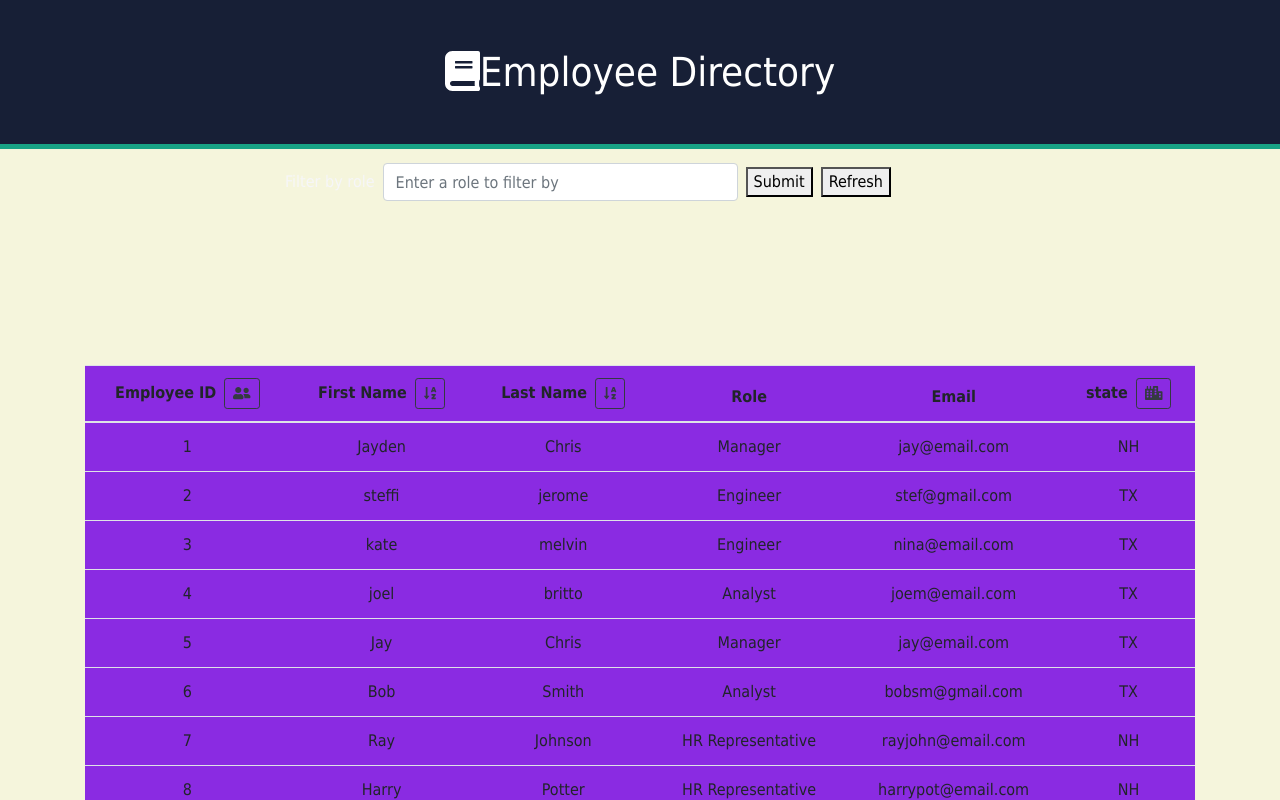
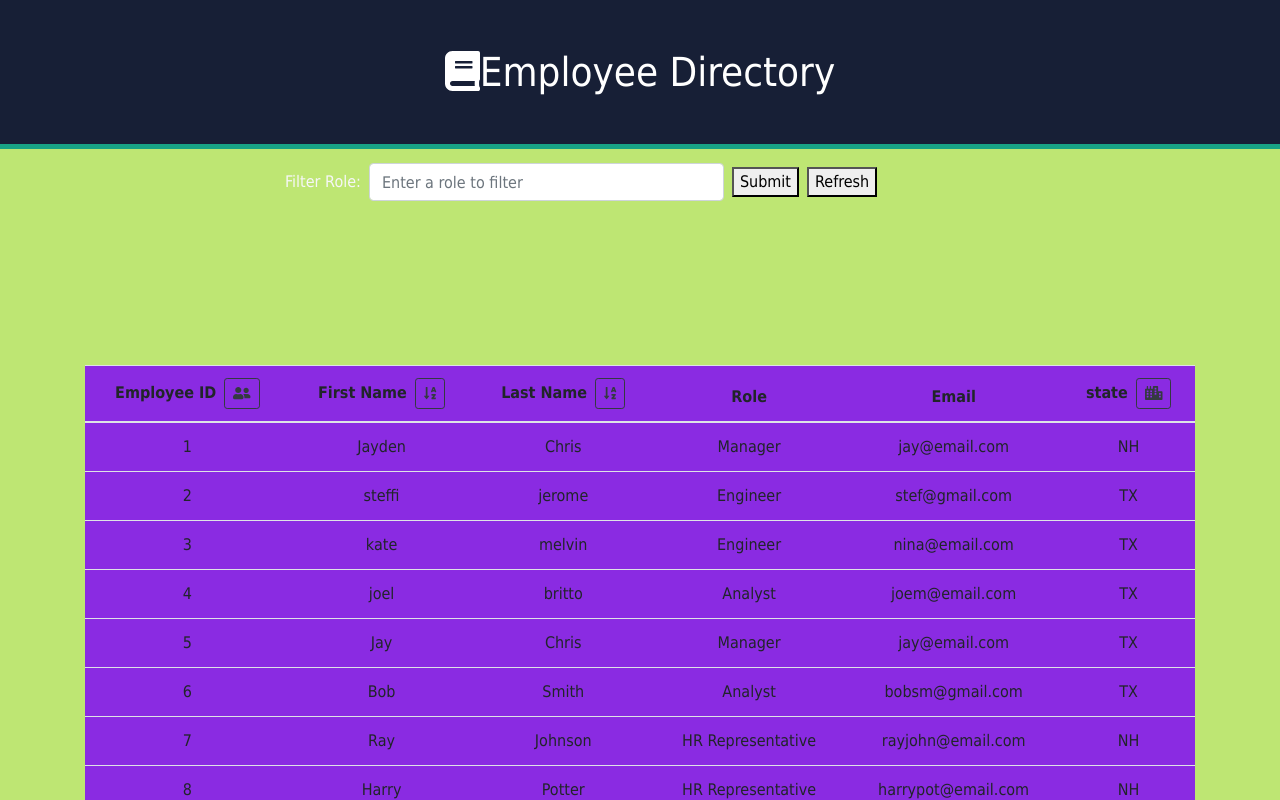
Before and after one commit to steffijerome0809/Employee-Directory, a React (Create React App) app: page / in a window 1280 px wide. Shown: the top 800 px of the page. Built offline with nearby package versions, Linux system fonts and the light colour scheme.

Commit message:
added styling changes

```diff
--- a/src/App.css
+++ b/src/App.css
@@ -2,7 +2,7 @@
 
 .App {
   text-align: center;
-  background-color:beige;
+  background-color:rgba(148, 214, 24, 0.603);
   color: #f6f6f8;
   min-height: 1000px;
   margin: 0;
--- a/src/components/Main.js
+++ b/src/components/Main.js
@@ -24,8 +24,7 @@ export default class AppContainer extends React.Component {
     const filteredusers = Data.filter(
       (employee) => employee.role === this.state.filter
     );
-    // if there are users that match the filter, set the state.users to the new users
-    // if no users, noUsers is set to true, which is used for conditional rendering
+
     if (filteredusers.length !== 0) {
       this.setState({
         users: filteredusers,
--- a/src/components/SearchForm.js
+++ b/src/components/SearchForm.js
@@ -14,7 +14,7 @@ export default function Filter(props) {
     <form className='search container mb-4 col-8'>
       <div className='form-inline '>
         <label className='mr-2' htmlFor='filter'>
-          Filter by role
+          Filter Role:
         </label>
         <input
           name='filter'
@@ -23,8 +23,7 @@ export default function Filter(props) {
           onChange={props.handleInputChange}
           value={props.filter}
           className='form-control col-6'
-          placeholder='Enter a role to filter by'
-          id='filter'
+          placeholder='Enter a role to filter'
         />
         <datalist id='roles'></datalist>
         <button
```
